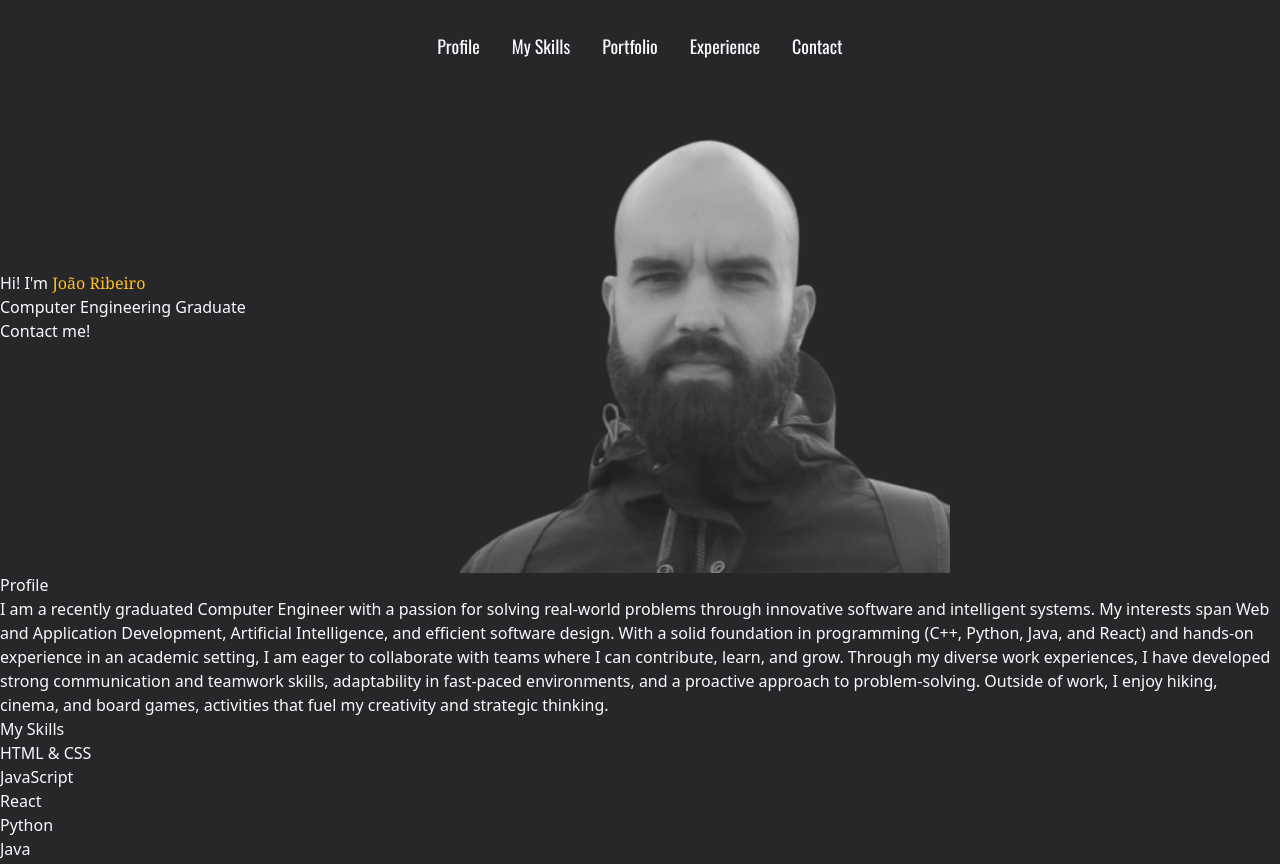
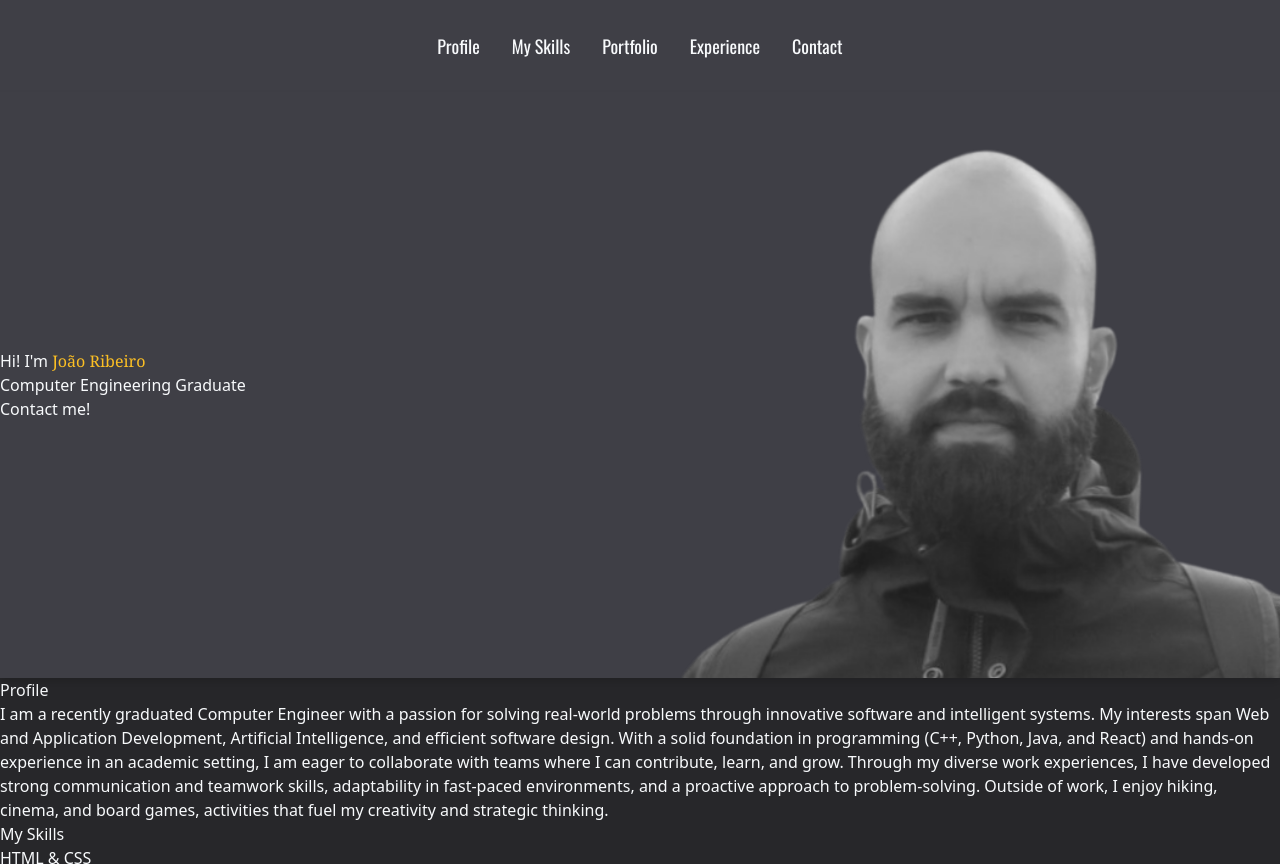
Before and after one commit to jacribeiro/jacribeiro.github.io, a website: page index.html in a window 1280 px wide. Shown: the top 864 px of the page. Drawn offline with nearby package versions, Linux system fonts and the light colour scheme.

Commit message:
Changed header look and adjusted photo position

```diff
--- a/index.html
+++ b/index.html
@@ -10,7 +10,7 @@
     <link href="https://fonts.googleapis.com/css2?family=Oswald:wght@200..700&display=swap" rel="stylesheet">
 </head>
 <body class="bg-zinc-800 text-slate-50 ">
-    <nav class="flex justify-center">
+    <nav class="flex justify-center bg-zinc-700">
         <ul class="flex flex-row gap-x-8 py-8 font-menu text-lg">
             <li class="hover:text-amber-400 hover:underline hover:underline-offset-8"><a href="#profile">Profile</a></li>
             <li class="hover:text-amber-400 hover:underline hover:underline-offset-8"><a href="#skills">My Skills</a></li>
@@ -19,13 +19,14 @@
             <li class="hover:text-amber-400 hover:underline hover:underline-offset-8"><a href="#contact">Contact</a></li>
         </ul>
     </nav>
-    <div class="inline-block">
-        <h1>Hi! I'm <span class="text-amber-400 font-serif">João Ribeiro</span></h1>
-        <h2>Computer Engineering Graduate</h2>
-        <a href="#contact">Contact me!</a>
-    </div>
-    <img src="./images/personal.png" class="inline-block"/>
-
+    <header class="flex justify-center w-full bg-zinc-700 drop-shadow-lg">
+        <div class="inline-block self-center basis-2/6">
+            <h1>Hi! I'm <span class="text-amber-400 font-serif">João Ribeiro</span></h1>
+            <h2>Computer Engineering Graduate</h2>
+            <a href="#contact">Contact me!</a>
+        </div>
+        <img src="./images/personal.png" class="basis-4/6"/>
+    </header>
     <section id="profile">
         <h3>Profile</h3>
         <p>I am a recently graduated Computer Engineer with a passion for
```
Also changed, not shown: output.css.
